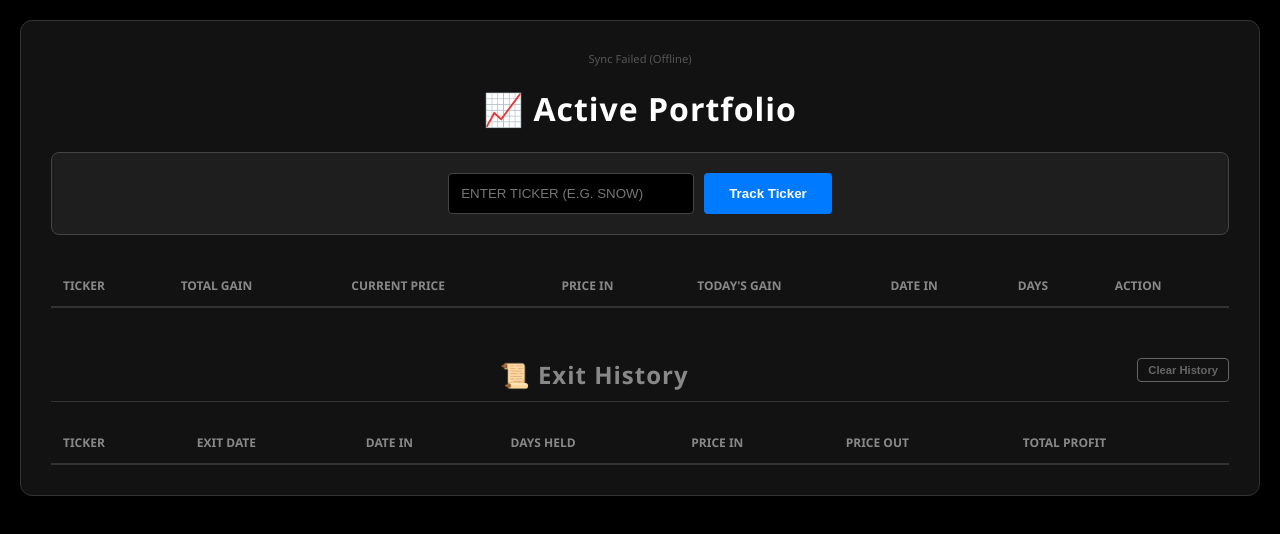
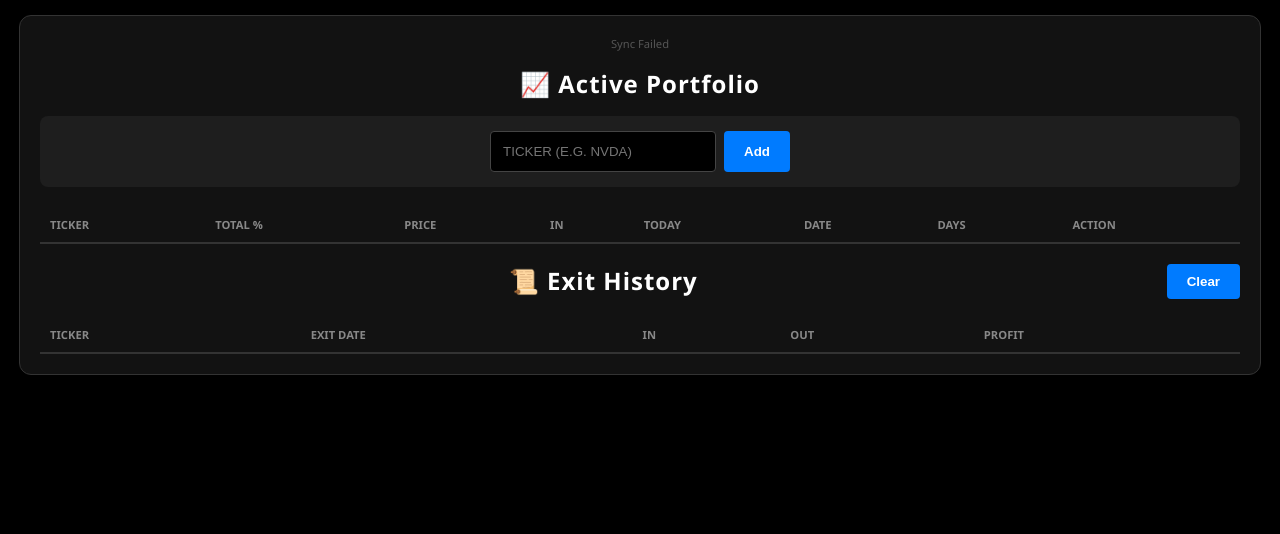
Before and after one commit to FABOT-Linus/GOAT, a plain HTML site: page index.html in a window 1280 px wide. Drawn offline with Linux system fonts and the light colour scheme; no server answers.

Commit message:
Add files via upload

```diff
--- a/index.html
+++ b/index.html
@@ -2,26 +2,39 @@
 <html lang="en">
 <head>
     <meta charset="UTF-8">
-    <meta name="viewport" content="width=device-width, initial-scale=1.0">
+    <meta name="viewport" content="width=device-width, initial-scale=1.0, maximum-scale=1.0, user-scalable=no">
     <title>Tofu's Cloud Portfolio</title>
     <style>
-        body { font-family: 'Segoe UI', sans-serif; background-color: #000; color: #fff; margin: 0; padding: 20px; }
-        .container { max-width: 1200px; margin: auto; background: #121212; padding: 30px; border-radius: 12px; border: 1px solid #333; }
-        h1, h2 { text-align: center; letter-spacing: 1px; }
-        h2 { margin-top: 50px; color: #888; border-bottom: 1px solid #333; padding-bottom: 10px; }
+        body { font-family: 'Segoe UI', sans-serif; background-color: #000; color: #fff; margin: 0; padding: 15px; }
+        .container { max-width: 1200px; margin: auto; background: #121212; padding: 20px; border-radius: 12px; border: 1px solid #333; }
+
+        /* Table Responsive Wrapper */
+        .table-wrapper { width: 100%; overflow-x: auto; -webkit-overflow-scrolling: touch; margin-top: 10px; }
+
+        h1, h2 { text-align: center; letter-spacing: 1px; font-size: 1.5rem; }
         .sync-status { text-align: center; font-size: 0.7rem; color: #555; margin-bottom: 10px; }
-        .input-section { margin-bottom: 30px; display: flex; gap: 10px; justify-content: center; background: #1e1e1e; padding: 20px; border-radius: 8px; border: 1px solid #444; flex-wrap: wrap; }
-        input { padding: 12px; background: #000; border: 1px solid #444; color: white; border-radius: 4px; width: 220px; text-transform: uppercase; }
-        button { background: #007bff; color: white; padding: 10px 25px; border: none; border-radius: 4px; cursor: pointer; font-weight: bold; }
-        button:disabled { background: #444; cursor: not-allowed; }
-        table { width: 100%; border-collapse: collapse; margin-top: 20px; }
-        th { text-align: left; padding: 12px; border-bottom: 2px solid #333; color: #888; font-size: 0.75rem; text-transform: uppercase; }
-        td { padding: 12px; border-bottom: 1px solid #222; font-size: 0.95rem; }
+
+        .input-section { margin-bottom: 20px; display: flex; gap: 8px; justify-content: center; background: #1e1e1e; padding: 15px; border-radius: 8px; flex-wrap: wrap; }
+        input { padding: 12px; background: #000; border: 1px solid #444; color: white; border-radius: 4px; width: 100%; max-width: 200px; text-transform: uppercase; }
+        button { background: #007bff; color: white; padding: 10px 20px; border: none; border-radius: 4px; cursor: pointer; font-weight: bold; }
+
+        table { width: 100%; border-collapse: collapse; min-width: 600px; } /* Ensures table doesn't squish too much */
+        th { text-align: left; padding: 10px; border-bottom: 2px solid #333; color: #888; font-size: 0.7rem; text-transform: uppercase; white-space: nowrap; }
+        td { padding: 10px; border-bottom: 1px solid #222; font-size: 0.9rem; white-space: nowrap; }
+
         .up { color: #00ff00; font-weight: bold; }
         .down { color: #ff3333; font-weight: bold; }
-        .exit-btn { background: transparent; color: #ff9800; border: 1px solid #ff9800; padding: 5px 10px; border-radius: 4px; cursor: pointer; }
-        .exit-btn:hover { background: #ff9800; color: #000; }
-        .clear-btn { background: transparent; color: #666; border: 1px solid #666; padding: 5px 10px; border-radius: 4px; cursor: pointer; font-size: 0.7rem; }
+        .exit-btn { background: transparent; color: #ff9800; border: 1px solid #ff9800; padding: 4px 8px; border-radius: 4px; font-size: 0.8rem; }
+
+        /* MOBILE OPTIMIZATIONS (iPhone 14 Pro approx 393px) */
+        @media screen and (max-width: 600px) {
+            .container { padding: 10px; border: none; }
+            input { max-width: 100%; }
+            /* Hide non-essential columns on very small screens to fit core data */
+            .hide-mobile { display: none; }
+            table { min-width: 100%; }
+            th, td { padding: 8px 4px; font-size: 0.8rem; }
+        }
     </style>
 </head>
 <body>
@@ -30,40 +43,43 @@
         <div id="syncIndicator" class="sync-status">Initial Syncing...</div>
         <h1>📈 Active Portfolio</h1>
         <div class="input-section">
-            <input type="text" id="tickerInput" placeholder="Enter Ticker (e.g. SNOW)">
-            <button id="addBtn" onclick="addStock()">Track Ticker</button>
+            <input type="text" id="tickerInput" placeholder="Ticker (e.g. NVDA)">
+            <button id="addBtn" onclick="addStock()">Add</button>
         </div>
+
+        <div class="table-wrapper">
             <table>
                 <thead>
                     <tr>
                         <th>Ticker</th>
-                    <th>Total Gain</th>
-                    <th>Current Price</th>
-                    <th>Price In</th>
-                    <th>Today's Gain</th>
-                    <th>Date In</th>
+                        <th>Total %</th>
+                        <th>Price</th>
+                        <th class="hide-mobile">In</th>
+                        <th class="hide-mobile">Today</th>
+                        <th class="hide-mobile">Date</th>
                         <th>Days</th>
                         <th>Action</th>
                     </tr>
                 </thead>
                 <tbody id="stockBody"></tbody>
             </table>
+        </div>
 
-        <h2>📜 Exit History <button class="clear-btn" onclick="clearHistory()" style="float: right;">Clear History</button></h2>
+        <h2>📜 Exit History <button class="clear-btn" onclick="clearHistory()" style="float: right;">Clear</button></h2>
+        <div class="table-wrapper">
             <table>
                 <thead>
                     <tr>
                         <th>Ticker</th>
                         <th>Exit Date</th>
-                    <th>Date In</th>
-                    <th>Days Held</th>
-                    <th>Price In</th>
-                    <th>Price Out</th>
-                    <th>Total Profit</th>
+                        <th class="hide-mobile">In</th>
+                        <th>Out</th>
+                        <th>Profit</th>
                     </tr>
                 </thead>
                 <tbody id="historyBody"></tbody>
             </table>
+        </div>
     </div>
 
     <script>
@@ -74,7 +90,6 @@
         let stocks = [];
         let history = [];
 
-        // RESTORE ORIGINAL DATA
         const originalTickers = [
             { ticker: 'SNOW', priceIn: 143.01, dateIn: '2026-04-20' },
             { ticker: 'CRM', priceIn: 182.50, dateIn: '2026-04-20' },
@@ -98,7 +113,6 @@
                 stocks = result.record.stocks || [];
                 history = result.record.history || [];
 
-                // FORCE RESTORE CHECK: If cloud is empty or missing originals, add them back
                 let updated = false;
                 originalTickers.forEach(orig => {
                     if (!stocks.find(s => s.ticker === orig.ticker)) {
@@ -108,12 +122,9 @@
                 });
 
                 if (updated) { await saveData(); }
-
                 renderTables();
                 updateSyncStatus("Cloud Synced");
-            } catch (e) {
-                updateSyncStatus("Sync Failed (Offline)");
-            }
+            } catch (e) { updateSyncStatus("Sync Failed"); }
         }
 
         async function saveData() {
@@ -181,14 +192,28 @@
                 } catch (e) {}
             }
             activeData.sort((a, b) => (b.days !== a.days) ? b.days - a.days : b.totalPct - a.totalPct);
-            tbody.innerHTML = activeData.length === 0 ? "<tr><td colspan='8' style='text-align:center;'>No active trades.</td></tr>" : "";
+
+            tbody.innerHTML = activeData.length === 0 ? "<tr><td colspan='8'>No active trades.</td></tr>" : "";
             activeData.forEach(s => {
                 const todayPct = ((s.current - s.prev) / s.prev * 100).toFixed(2);
-                tbody.innerHTML += `<tr><td><strong>${s.ticker}</strong></td><td class="${s.totalPct >= 0 ? 'up' : 'down'}">${s.totalPct >= 0 ? '▲' : '▼'} ${Math.abs(s.totalPct)}%</td><td>$${s.current.toFixed(2)}</td><td>$${s.priceIn.toFixed(2)}</td><td class="${todayPct >= 0 ? 'up' : 'down'}">${todayPct >= 0 ? '▲' : '▼'} ${Math.abs(todayPct)}%</td><td>${s.dateIn}</td><td>${s.days}</td><td><button class="exit-btn" onclick="exitStock('${s.ticker}')">Exit</button></td></tr>`;
+                tbody.innerHTML += `
+                    <tr>
+                        <td><strong>${s.ticker}</strong></td>
+                        <td class="${s.totalPct >= 0 ? 'up' : 'down'}">${s.totalPct >= 0 ? '▲' : '▼'} ${Math.abs(s.totalPct)}%</td>
+                        <td>$${s.current.toFixed(2)}</td>
+                        <td class="hide-mobile">$${s.priceIn.toFixed(2)}</td>
+                        <td class="hide-mobile ${todayPct >= 0 ? 'up' : 'down'}">${todayPct >= 0 ? '▲' : '▼'} ${Math.abs(todayPct)}%</td>
+                        <td class="hide-mobile">${s.dateIn}</td>
+                        <td>${s.days}</td>
+                        <td><button class="exit-btn" onclick="exitStock('${s.ticker}')">Exit</button></td>
+                    </tr>`;
             });
+
             const hbody = document.getElementById('historyBody');
-            hbody.innerHTML = history.length === 0 ? "<tr><td colspan='7' style='text-align:center;'>No history yet.</td></tr>" : "";
-            history.forEach(h => { hbody.innerHTML += `<tr><td><strong>${h.ticker}</strong></td><td>${h.exitDate}</td><td>${h.dateIn}</td><td>${h.daysHeld}</td><td>$${h.priceIn.toFixed(2)}</td><td>$${h.priceOut.toFixed(2)}</td><td class="${h.profitPct >= 0 ? 'up' : 'down'}">${h.profitPct >= 0 ? '▲' : '▼'} ${Math.abs(h.profitPct)}%</td></tr>`; });
+            hbody.innerHTML = history.length === 0 ? "<tr><td colspan='5'>No history.</td></tr>" : "";
+            history.forEach(h => {
+                hbody.innerHTML += `<tr><td><strong>${h.ticker}</strong></td><td>${h.exitDate}</td><td class="hide-mobile">$${h.priceIn.toFixed(2)}</td><td>$${h.priceOut.toFixed(2)}</td><td class="${h.profitPct >= 0 ? 'up' : 'down'}">${h.profitPct >= 0 ? '▲' : '▼'} ${Math.abs(h.profitPct)}%</td></tr>`;
+            });
         }
 
         async function clearHistory() { if(confirm("Clear history?")) { history = []; await saveData(); renderTables(); } }
```
Lines whose indentation alone changed are shown as unchanged.
